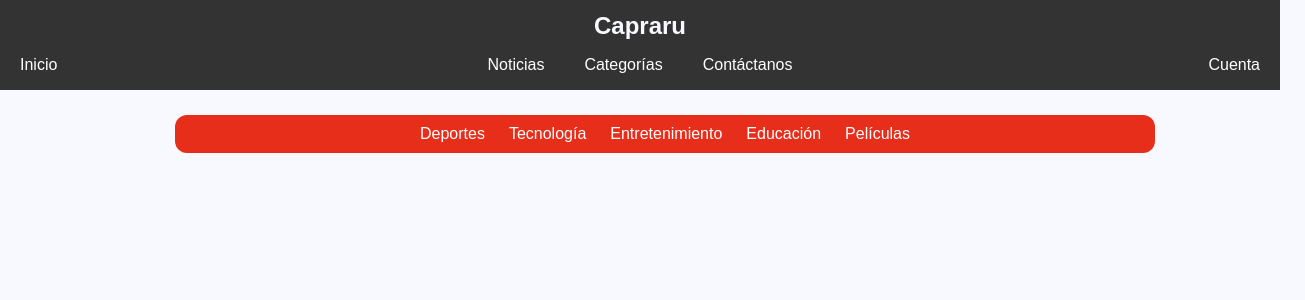
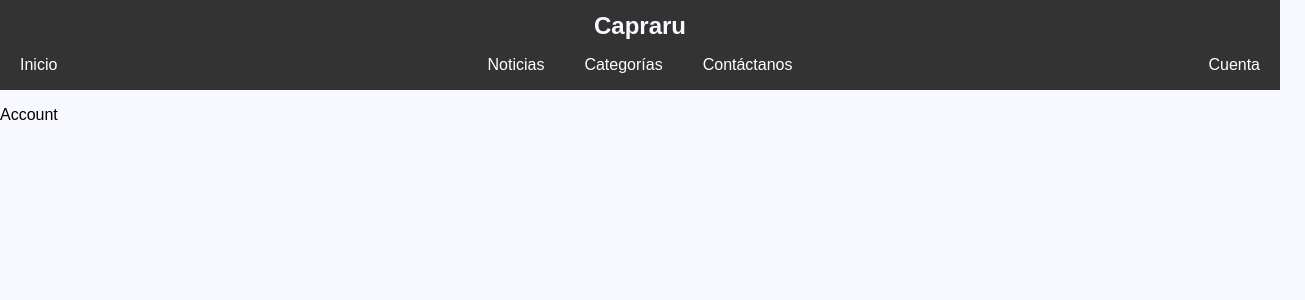
Before and after one commit to mstchristian/Capraru-News, a React (Vite) app: page /account in a window 1280 px wide. Shown: the top 300 px of the page, 1305 px wide, since content can reach past the window. Built offline with nearby package versions, Linux system fonts and the light colour scheme.

Commit message:
Add routes to pages, update style variables

```diff
--- a/package.json
+++ b/package.json
@@ -11,7 +11,8 @@
   },
   "dependencies": {
     "react": "^19.2.5",
-    "react-dom": "^19.2.5"
+    "react-dom": "^19.2.5",
+    "react-router-dom": "^7.14.2"
   },
   "devDependencies": {
     "@eslint/js": "^10.0.1",
--- a/src/App.tsx
+++ b/src/App.tsx
@@ -1,13 +1,16 @@
+import { BrowserRouter, Route, Routes } from "react-router-dom";
 import "./app.css";
-import Category from "./components/category-seach-bar/Category";
 import CenterLinkList from "./components/navbar/link-lists/CenterLinkList";
 import LeftLinkList from "./components/navbar/link-lists/LeftLinkList";
 import RightLinkList from "./components/navbar/link-lists/RightLinkList";
 import LinkListContainer from "./components/navbar/LinkListContainer";
 import DefaultLink from "./components/navbar/links/DefaultLink";
 import NavbarTitle from "./components/navbar/NavbarTitle";
-import CategorySearchBar from "./sections/CategorySearchBar";
 import Navbar from "./sections/Navbar";
+import Home from "./pages/Home";
+import News from "./pages/News";
+import ContactUs from "./pages/ContactUs";
+import Account from "./pages/Account";
 
 function App() {
   return (
@@ -16,25 +19,26 @@ function App() {
         <NavbarTitle>Capraru</NavbarTitle>
         <LinkListContainer>
           <LeftLinkList>
-            <DefaultLink>Inicio</DefaultLink>
+            <DefaultLink href="/">Inicio</DefaultLink>
           </LeftLinkList>
           <CenterLinkList>
-            <DefaultLink>Noticias</DefaultLink>
+            <DefaultLink href="/news">Noticias</DefaultLink>
             <DefaultLink>Categorías</DefaultLink>
-            <DefaultLink>Contáctanos</DefaultLink>
+            <DefaultLink href="/contact-us">Contáctanos</DefaultLink>
           </CenterLinkList>
           <RightLinkList>
-            <DefaultLink>Cuenta</DefaultLink>
+            <DefaultLink href="/account">Cuenta</DefaultLink>
           </RightLinkList>
         </LinkListContainer>
       </Navbar>
-      <CategorySearchBar>
-        <Category>Deportes</Category>
-        <Category>Tecnología</Category>
-        <Category>Entretenimiento</Category>
-        <Category>Educación</Category>
-        <Category>Películas</Category>
-      </CategorySearchBar>
+      <BrowserRouter>
+        <Routes>
+          <Route path="/" element={<Home />} />
+          <Route path="/news" element={<News />} />
+          <Route path="/contact-us" element={<ContactUs />} />
+          <Route path="/account" element={<Account />} />
+        </Routes>
+      </BrowserRouter>
     </>
   );
 }
--- a/src/components/category-seach-bar/category.css
+++ b/src/components/category-seach-bar/category.css
@@ -1,6 +1,6 @@
 .category-search-bar .category {
   padding: 6px 12px;
-  color: var(--link-color);
+  color: var(--category-color);
   text-decoration: none;
   font-size: 16px;
 
--- a/src/components/navbar/links/DefaultLink.tsx
+++ b/src/components/navbar/links/DefaultLink.tsx
@@ -1,9 +1,15 @@
 import "./default-link.css";
 
-function DefaultLink({ children }: { children: any }) {
+function DefaultLink({
+  children,
+  href = "#",
+}: {
+  children: any;
+  href?: string;
+}) {
   return (
     <li className="link-holder">
-      <a href="#" className="link">
+      <a href={href} className="link">
         {children}
       </a>
     </li>
--- a/src/main.css
+++ b/src/main.css
@@ -4,6 +4,7 @@
   --navbar-title-color: #f8f8ff;
   --link-color: white;
   --link-hover-background-color: #f80000;
+  --category-color: white;
   --category-search-bar-background-color: #e62e1b;
 
   --font-family: Arial, Helvetica, sans-serif;
--- /dev/null
+++ b/src/pages/Account.tsx
@@ -0,0 +1,5 @@
+function Account() {
+  return <p>Account</p>;
+}
+
+export default Account;
--- /dev/null
+++ b/src/pages/ContactUs.tsx
@@ -0,0 +1,5 @@
+function ContactUs() {
+  return <p>Contact Us</p>;
+}
+
+export default ContactUs;
--- /dev/null
+++ b/src/pages/Home.tsx
@@ -0,0 +1,16 @@
+import Category from "../components/category-seach-bar/Category";
+import CategorySearchBar from "../sections/CategorySearchBar";
+
+function Home() {
+  return (
+    <CategorySearchBar>
+      <Category>Deportes</Category>
+      <Category>Tecnología</Category>
+      <Category>Entretenimiento</Category>
+      <Category>Educación</Category>
+      <Category>Películas</Category>
+    </CategorySearchBar>
+  );
+}
+
+export default Home;
--- /dev/null
+++ b/src/pages/News.tsx
@@ -0,0 +1,5 @@
+function News() {
+  return <p>News</p>;
+}
+
+export default News;
```
Also changed, not shown: 1 other file (tests, documents, lock files or other folders).
